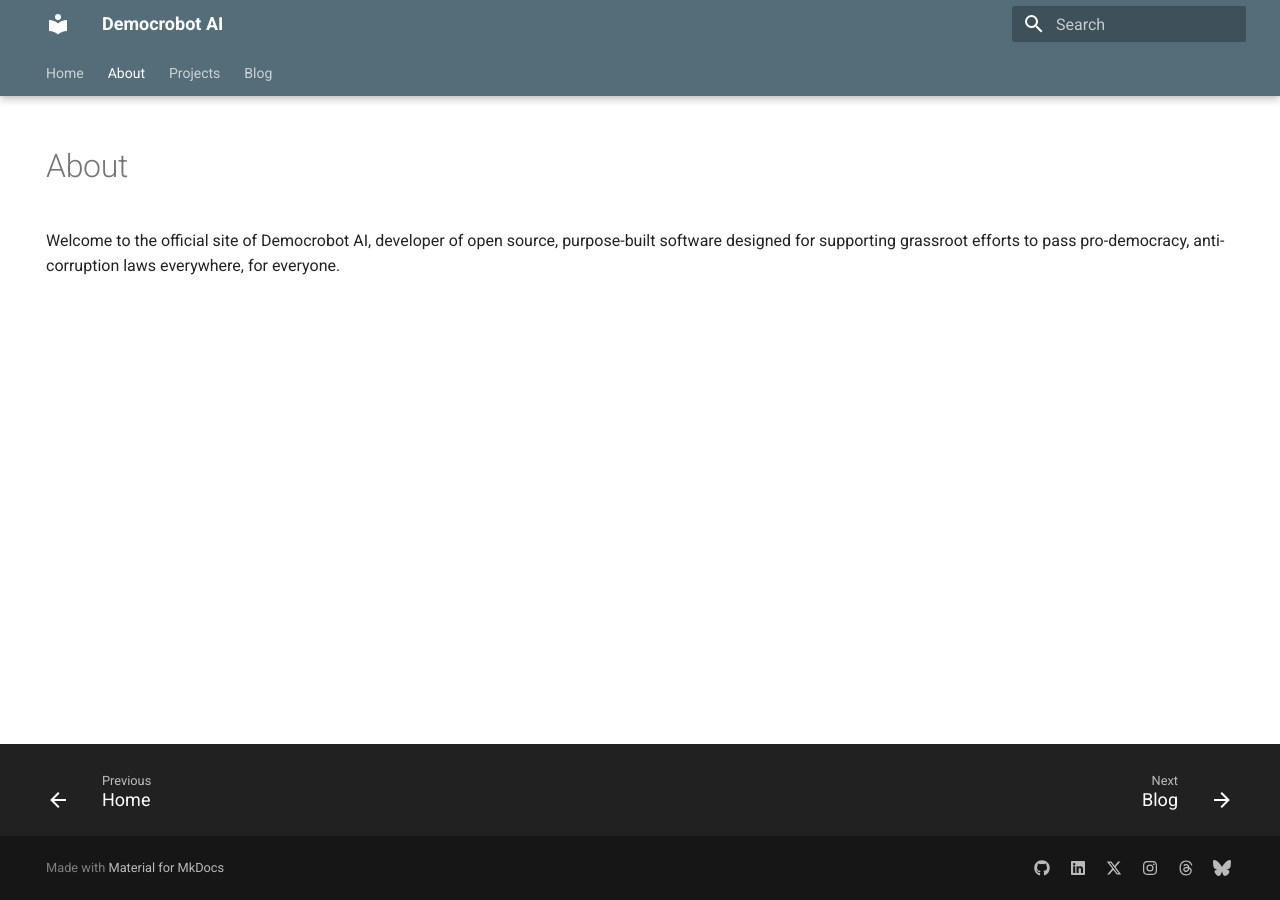
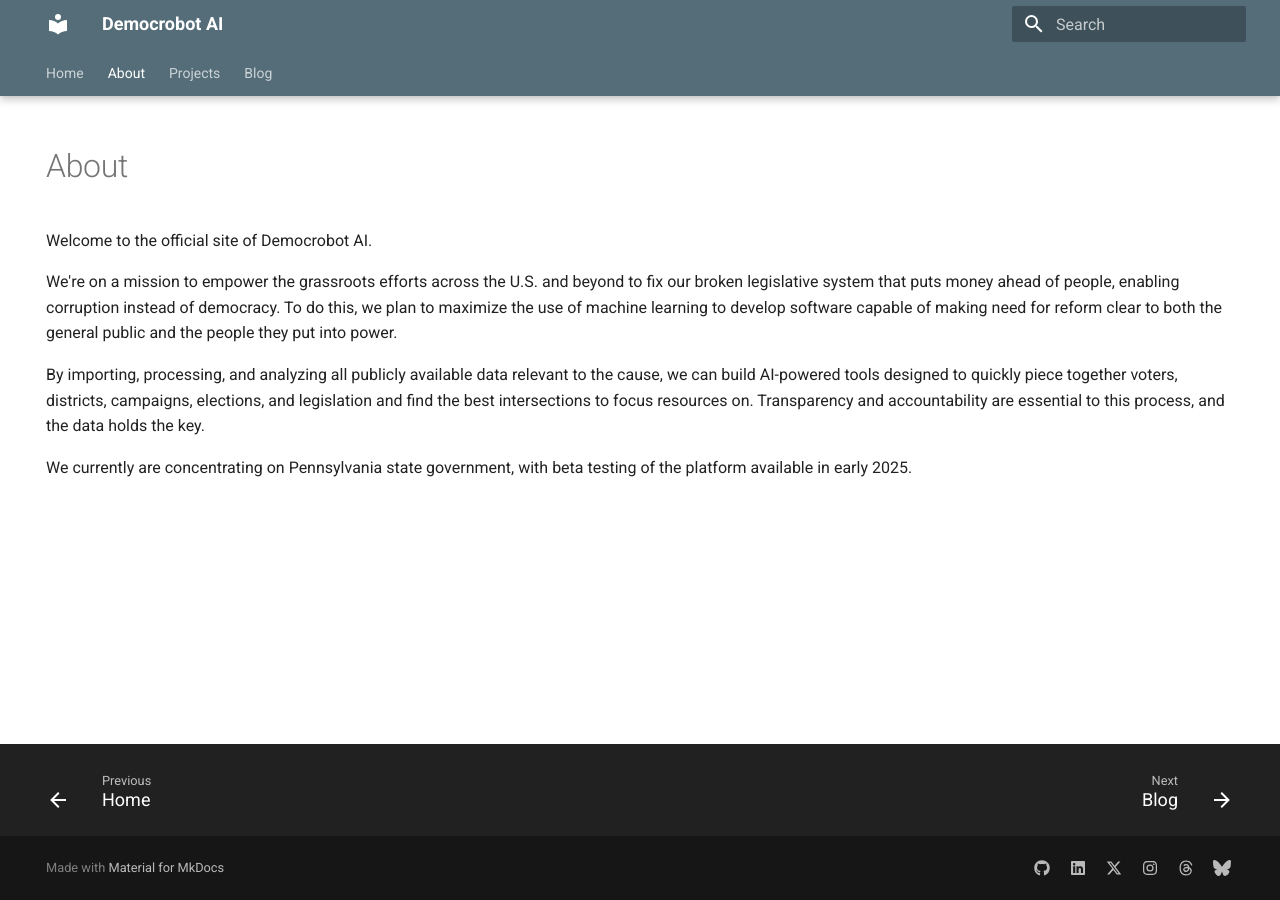
Before and after one commit to democrobot/democrobot.github.io, an MkDocs documentation site: the page built from docs/about.md, in a window 1280 px wide. Built offline with MkDocs 1.6.1 and Material for MkDocs 9.7.7, drawn with Linux system fonts in a browser that asks for light colours.

Commit message:
Updating About section

```diff
--- a/docs/about.md
+++ b/docs/about.md
@@ -5,4 +5,17 @@
 
 # About
 
-Welcome to the official site of Democrobot AI, developer of open source, purpose-built software designed for supporting grassroot efforts to pass pro-democracy, anti-corruption laws everywhere, for everyone.
+Welcome to the official site of Democrobot AI.
+
+We're on a mission to empower the grassroots efforts across the U.S. and beyond to fix our broken
+legislative system that puts money ahead of people, enabling corruption instead of democracy. To
+do this, we plan to maximize the use of machine learning to develop software capable of making
+need for reform clear to both the general public and the people they put into power.
+
+By importing, processing, and analyzing all publicly available data relevant to the cause, we can
+build AI-powered tools designed to quickly piece together voters, districts, campaigns, elections,
+and legislation and find the best intersections to focus resources on. Transparency and
+accountability are essential to this process, and the data holds the key.
+
+We currently are concentrating on Pennsylvania state government, with beta testing of the platform
+available in early 2025.
```
